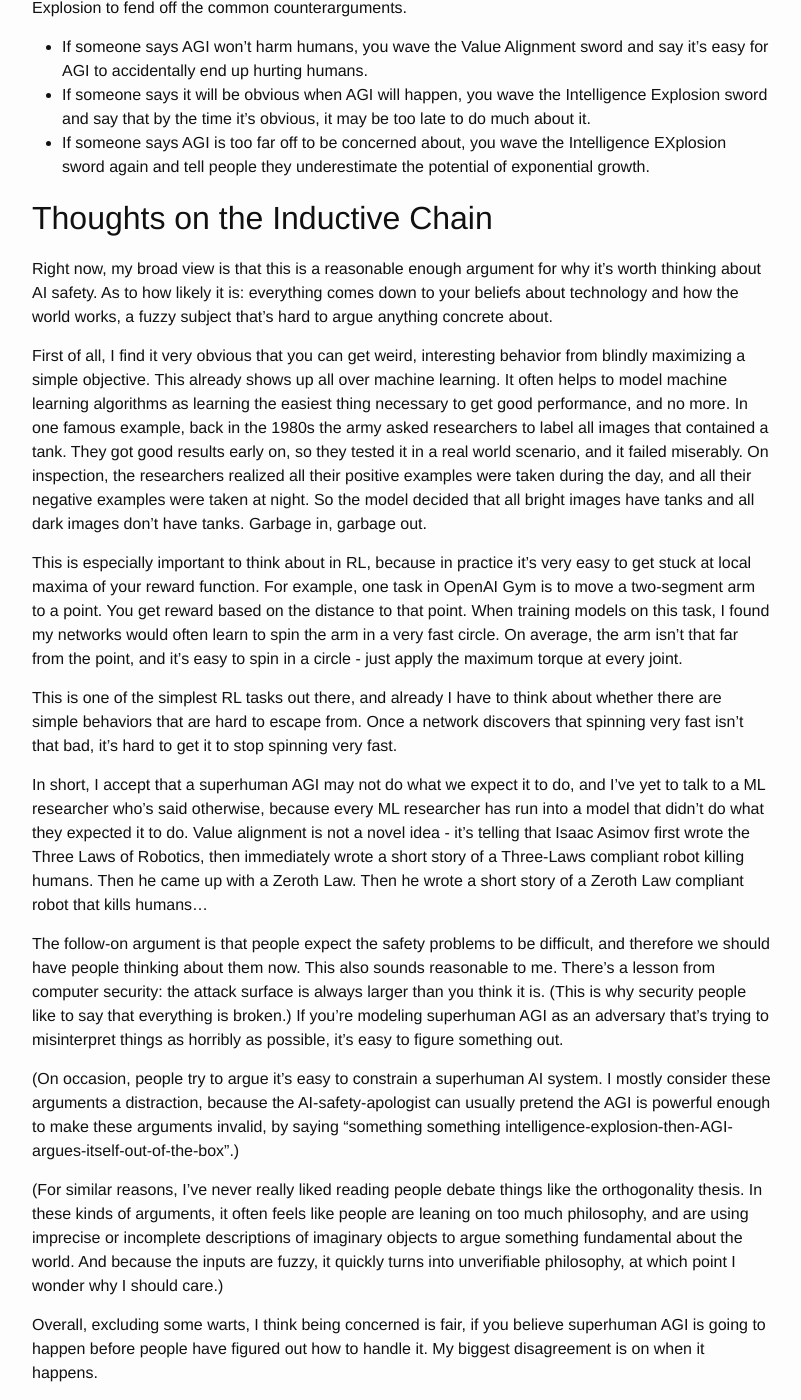
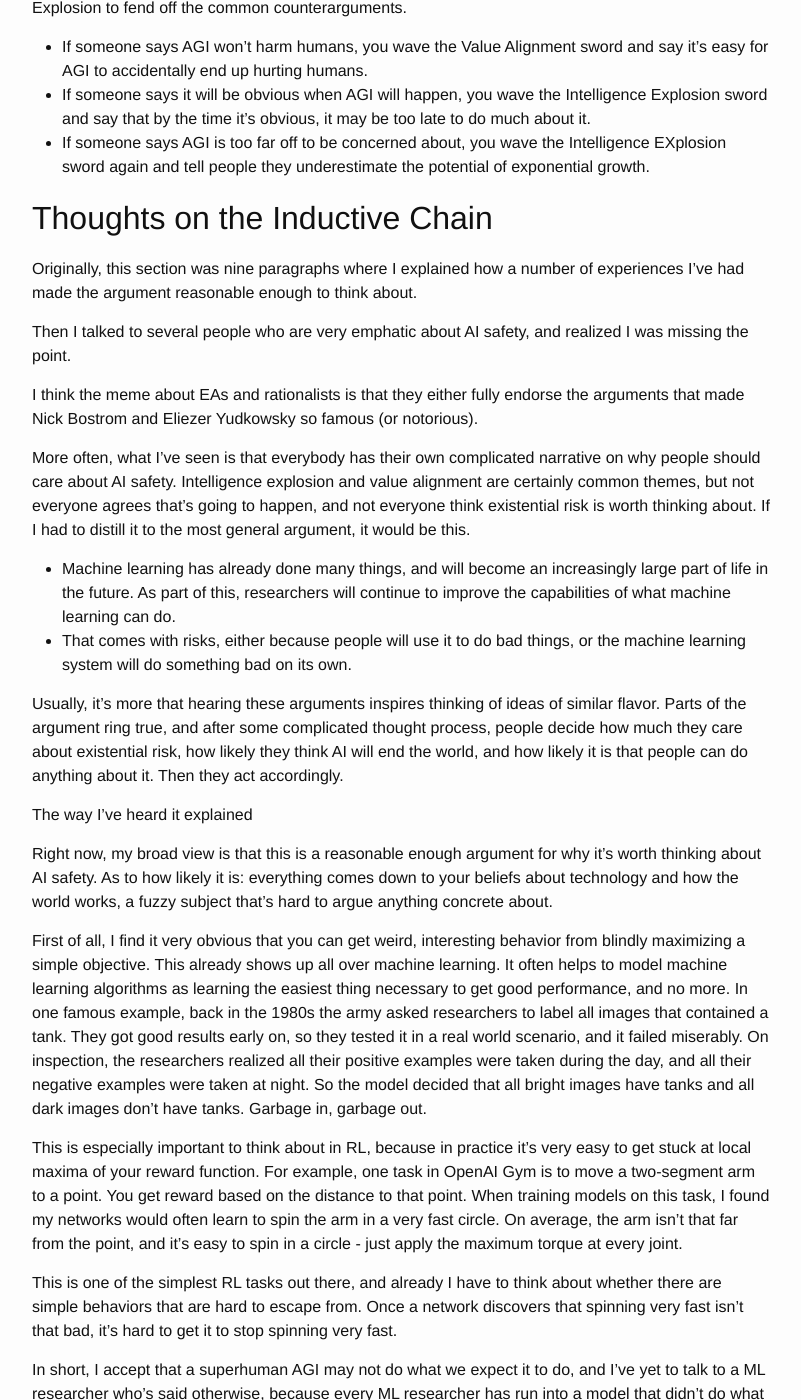
Before and after one commit to alexirpan/alexirpan.github.io, a Jekyll site: the page built from _posts/2017-05-02-ai-safety.markdown, in a window 1280 px wide and 1400 px high, scrolled down 2123 px. Shown: the whole window, without its empty margins (238-1039 px from the left). Built offline with Jekyll 4.4.1, drawn with Linux system fonts in a browser that asks for light colours; nearby versions of some CDN libraries; some of the changed text lies outside the part shown.

Commit message:
Okay, not a lot got done..

```diff
--- a/_posts/2017-05-02-ai-safety.markdown
+++ b/_posts/2017-05-02-ai-safety.markdown
@@ -67,7 +67,8 @@ goal sounds benign, because again - everything's easier if you're smarter and yo
 alive.
 
 (...at which point, I imagine someone saying, "And that is why you should donate at
-least 10% of your income to a mix of MIRI and OpenAI". But we'll get into that later.)
+least 10% of your income to either MIRI or OpenAI, depending on preference".
+But we'll get into that later.)
 
 This part of the argument is called *value alignment*, and people refer to "the
 value alignment problem" in similar terms.
@@ -120,6 +121,36 @@ growth.
 Thoughts on the Inductive Chain
 ---------------------------------------------------------------------------
 
+Originally, this section was nine paragraphs where I explained how a number
+of experiences I've had made the argument reasonable enough to think about.
+
+Then I talked to several people who are very emphatic about AI safety, and
+realized I was missing the point.
+
+I think the meme about EAs and rationalists is that they either fully endorse
+the arguments that made Nick Bostrom and Eliezer Yudkowsky so famous (or
+notorious).
+
+More often, what I've seen is that everybody has their own complicated narrative
+on why people should care about AI safety. Intelligence explosion and value
+alignment are certainly common themes, but not everyone agrees that's going to
+happen, and not everyone think existential risk is worth thinking about.
+If I had to distill it to the most general argument, it would be this.
+
+* Machine learning has already done many things, and will become an increasingly
+large part of life in the future. As part of this, researchers will continue
+to improve the capabilities of what machine learning can do.
+* That comes with risks, either because people will use it to do bad things,
+or the machine learning system will do something bad on its own.
+
+Usually, it's more that hearing these arguments inspires thinking of ideas of
+similar flavor. Parts of the argument ring true, and after some complicated
+thought process, people decide how much they care about existential risk, how
+likely they think AI will end the world, and how likely it is that people can
+do anything about it. Then they act accordingly.
+
+The way I've heard it explained
+
 Right now, my broad view is that this is a reasonable enough argument for why
 it's worth thinking about AI safety. As to how likely it is: everything comes
 down to your beliefs about technology and how the world works, a fuzzy subject
@@ -150,6 +181,8 @@ This is one of the simplest RL tasks out there, and already I have to think abou
 whether there are simple behaviors that are hard to escape from. Once a network
 discovers that spinning very fast isn't that bad, it's hard to get it to stop
 spinning very fast.
+
+
 
 In short, I accept that a superhuman AGI may not do what we expect it to do,
 and I've yet to talk to a ML researcher who's said otherwise, because every
```
